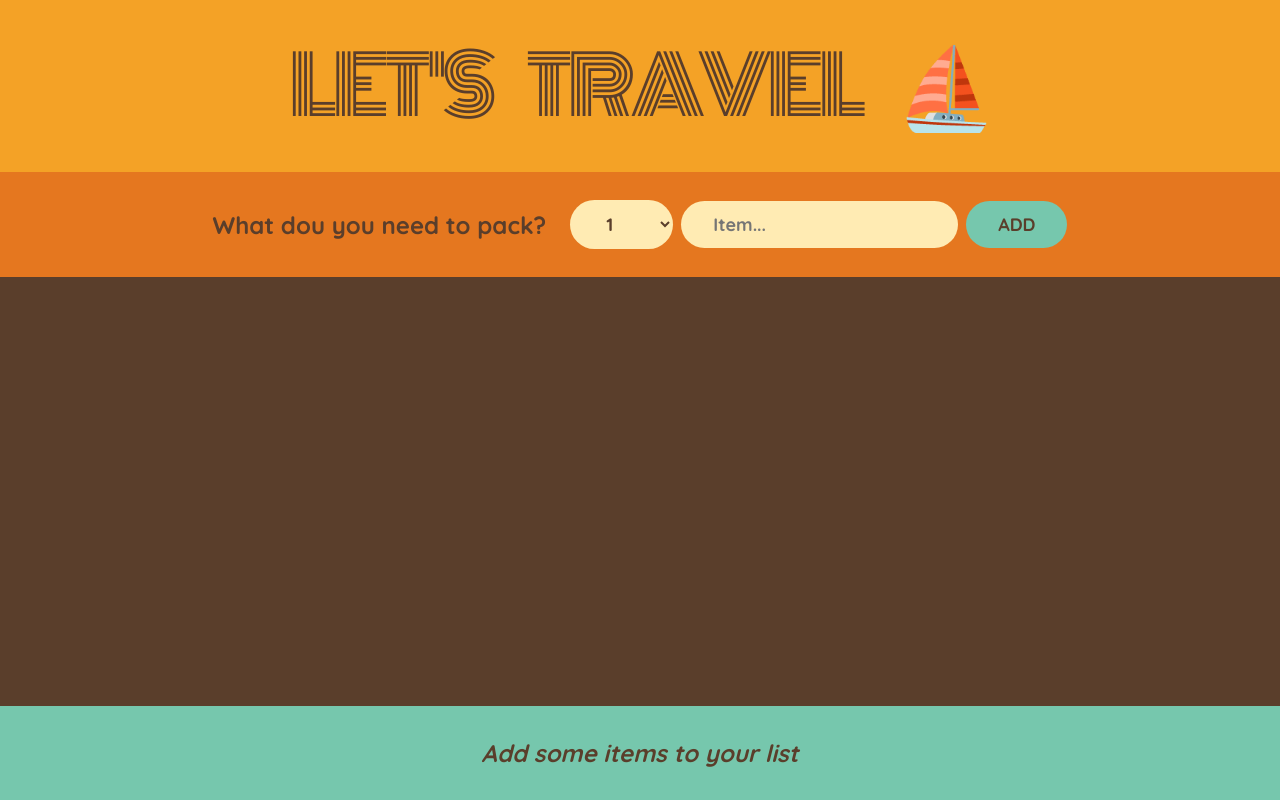
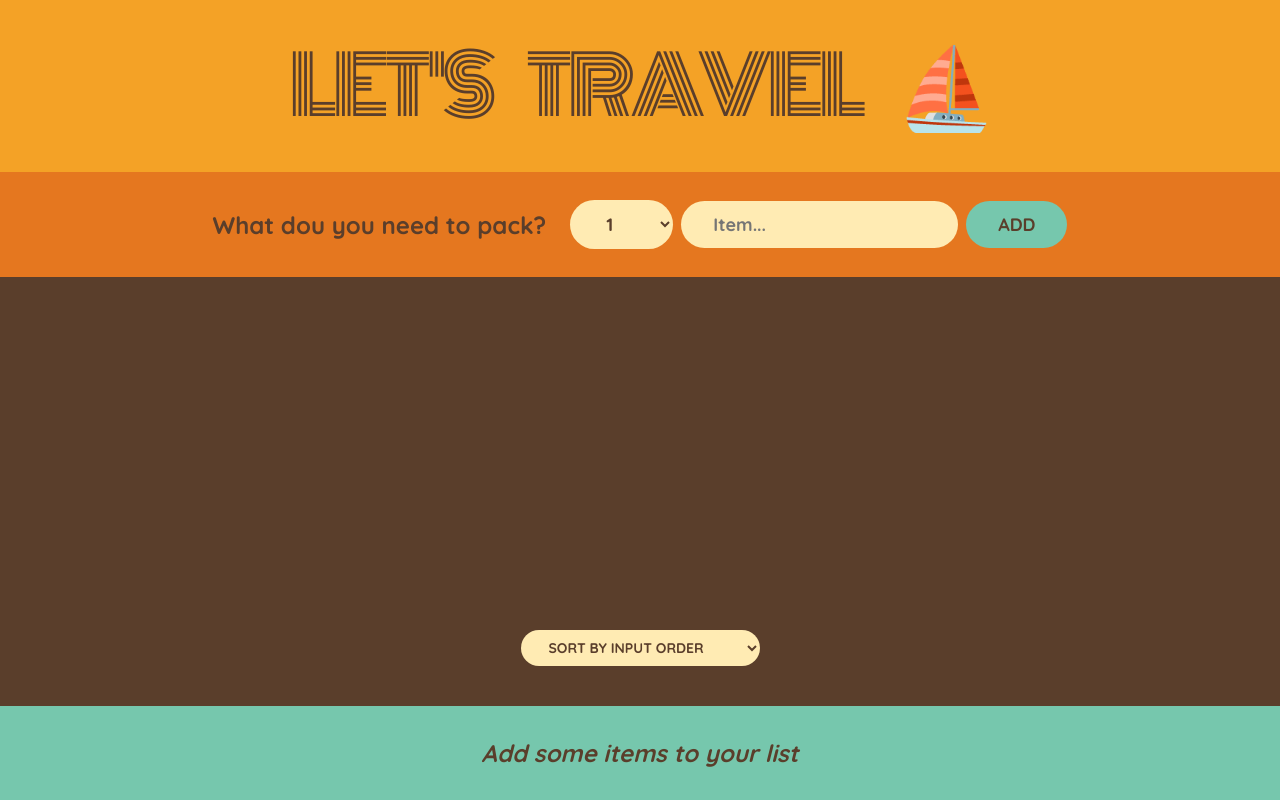
Before and after one commit to innscr/travel-list, a React (Create React App) app: page / in a window 1280 px wide. Built offline with nearby package versions, Linux system fonts and the light colour scheme.

Commit message:
Added sorting items functionality

```diff
--- a/src/App.js
+++ b/src/App.js
@@ -81,10 +81,26 @@
   );
 }
 function PackingList({ items, onDeleteItem, onToggleItem }) {
+  const [sortBy, setSortBy] = useState("input");
+
+  let sortedItems;
+
+  if (sortBy === "input") sortedItems = items;
+
+  if (sortBy === "description")
+    sortedItems = items
+      .slice()
+      .sort((a, b) => a.description.localeCompare(b.description));
+
+  if (sortBy === "packed")
+    sortedItems = items
+      .slice()
+      .sort((a, b) => Number(a.packed) - Number(b.packed));
+
   return (
     <div className="list">
       <ul>
-        {items.map((item) => (
+        {sortedItems.map((item) => (
           <Item
             item={item}
             onDeleteItem={onDeleteItem}
@@ -93,6 +109,14 @@
           />
         ))}
       </ul>
+
+      <div className="actions">
+        <select value={sortBy} onChange={(ev) => setSortBy(ev.target.value)}>
+          <option value="input">Sort by input order</option>
+          <option value="description">Sort by description</option>
+          <option value="packed">Sort by packed status</option>
+        </select>
+      </div>
     </div>
   );
 }
```
